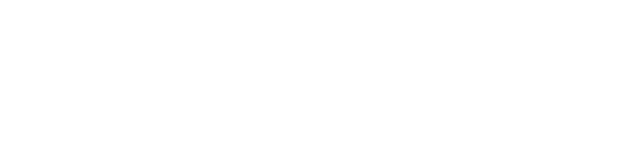
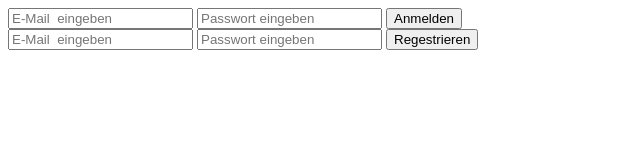
Before and after one commit to Dumitru-J/ToDo_Teamwork, a plain HTML site: page Frontend/index.html in a window 1280 px wide. Shown: the whole page, without its empty margins (0-640 px from the left). Drawn offline with Linux system fonts and the light colour scheme.

Commit message:
Html erstellt

```diff
--- a/Frontend/index.html
+++ b/Frontend/index.html
@@ -3,9 +3,24 @@
 <head>
     <meta charset="UTF-8">
     <meta name="viewport" content="width=device-width, initial-scale=1.0">
-    <title>Document</title>
+    <title>ToDo-Liste</title>
+    <script src="app.js" type="modules"></script>
 </head>
 <body>
+    <div>
+    <label for="anmelden">
+        <input type="email" id="benutzername" placeholder="E-Mail  eingeben">
+        <input type="password" id="passwort" placeholder="Passwort eingeben">
+        <button id="anmelden">Anmelden</button>
+    </label>
+    </div>
+    <div>
+        <label for="regestrieren">
+            <input type="email" id="benutzername" placeholder="E-Mail  eingeben"   >
+            <input type="password" id="passwort" placeholder="Passwort eingeben">
+            <button id="regestrieren">Regestrieren</button>
+        </label>
+    </div>
 
 </body>
 </html>
```
Also changed, not shown: Frontend/liste.html (added, +23 -0 lines).
